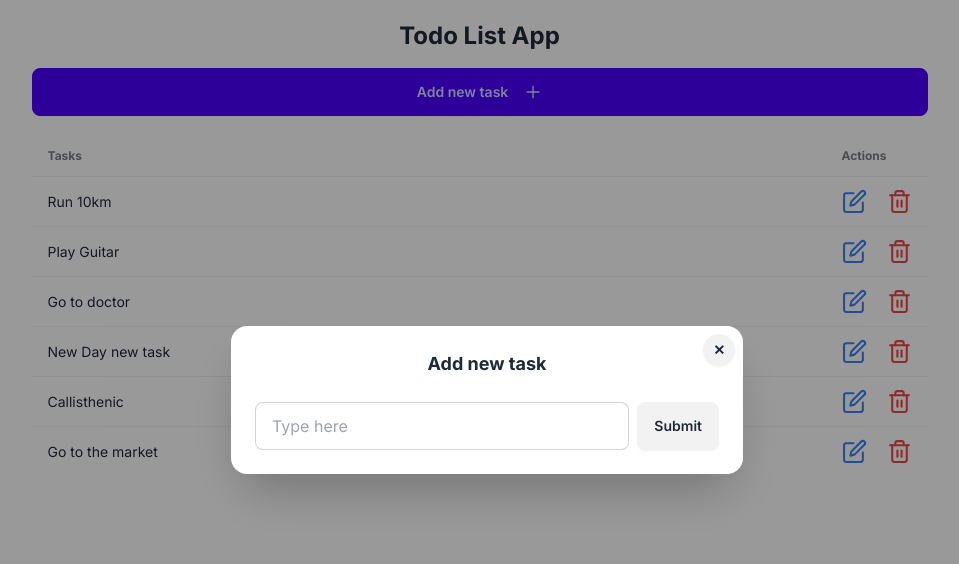
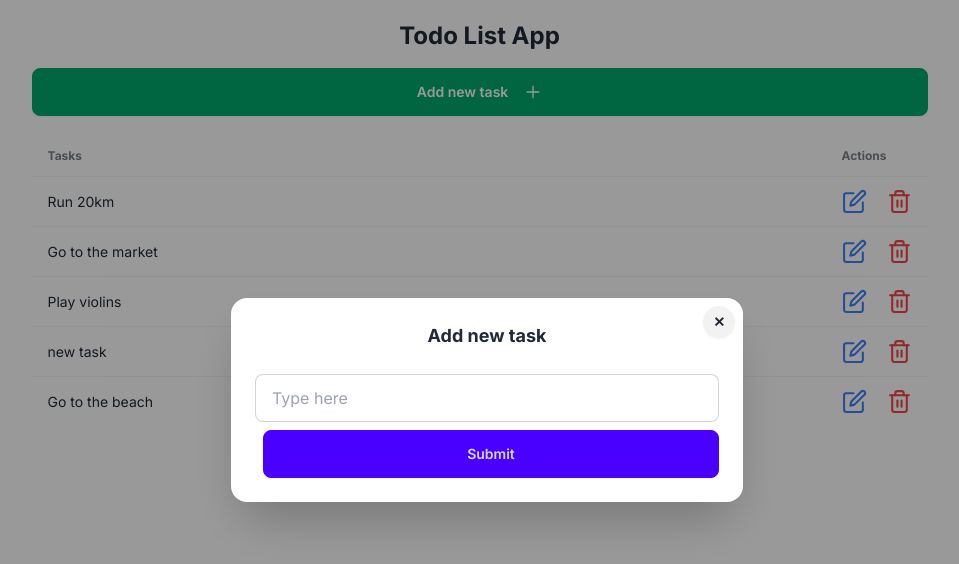
Before and after one commit to Itabghazouani/next-exercise-todo-list, a Next.js app: page / in a window 1280 px wide. Both pictures are taken after a click on the button "Add new task". Shown: the top 564 px of the page, without its empty margins (153-1112 px from the left). Built offline with nearby package versions, Linux system fonts and the light colour scheme; data requests are answered from the project's data file.

Commit message:
cleaned basic version, starting implementing new features

```diff
--- a/api.ts
+++ b/api.ts
@@ -3,12 +3,24 @@ import { ITask } from "@/types/tasks";
 const baseUrl = "http://localhost:3001";
 
 export const getAllTodos = async (): Promise<ITask[]> => {
+  try {
     const res = await fetch(`${baseUrl}/tasks`, { cache: "no-store" });
+
+    if (!res.ok) {
+      throw new Error(`HTTP error! status ${res.status}`);
+    }
+
     const todos = await res.json();
     return todos;
+
+  } catch (error) {
+    console.error("Error fetching todos:", error);
+    throw error;
+  }
 };
 
 export const addTodo = async (todo: ITask): Promise<ITask> => {
+  try {
     const res = await fetch(`${baseUrl}/tasks`, {
       method: "POST",
       headers: {
@@ -16,11 +28,22 @@ export const addTodo = async (todo: ITask): Promise<ITask> => {
       },
       body: JSON.stringify(todo),
     });
+
+    if (!res.ok) {
+      throw new Error(`Failed to add todo: ${res.statusText}`);
+    }
+
     const newTodo = await res.json();
     return newTodo;
+
+  } catch (error) {
+    console.error("Error adding todo:", error);
+    throw error;
+  }
 };
 
 export const editTodo = async (todo: ITask): Promise<ITask> => {
+  try {
     const res = await fetch(`${baseUrl}/tasks/${todo.id}`, {
       method: "PUT",
       headers: {
@@ -28,14 +51,42 @@ export const editTodo = async (todo: ITask): Promise<ITask> => {
       },
       body: JSON.stringify(todo),
     });
+
+    if (!res.ok) {
+      throw new Error(`Failed to edit todo: ${res.statusText}`);
+    }
+
     const updatedTodo = await res.json();
     return updatedTodo;
+
+  } catch (error) {
+    console.error("Error editing todo:", error);
+    throw error;
+  }
 };
 
 export const deleteTodo = async (id: string): Promise<void> => {
-  await fetch(`${baseUrl}/tasks/${id}`, { method: "DELETE" });
+  try {
+    const res = await fetch(`${baseUrl}/tasks/${id}`, { method: "DELETE" });
+
+    if (!res.ok) {
+      throw new Error(`Failed to delete todo: ${res.statusText}`);
+    }
+
+  } catch (error) {
+    console.error("Error deleting todo:", error);
+    throw error;
+  }
 };
 
 export const deleteAllTodos = async (): Promise<void> => {
+  try {
     const res = await fetch(`${baseUrl}/tasks`, { method: "DELETE" });
+    if (!res.ok) {
+      throw new Error(`HTTP error! status ${res.status}`);
     }
+  } catch (error) {
+    console.error("Failed to delete todos:", error);
+    throw error;
+  }
+};
--- a/data/todos.json
+++ b/data/todos.json
@@ -2,27 +2,23 @@
   "tasks": [
     {
       "id": "2",
-      "desc": "Run 10km"
-    },
-    {
-      "id": "9c2c0229-614a-4a0a-a7d2-2ec5ecb0adfe",
-      "desc": "Play Guitar"
-    },
-    {
-      "id": "e26e19db-812d-41c7-a9cf-7b4343271502",
-      "desc": "Go to doctor"
-    },
-    {
-      "id": "e309b017-8885-4cd5-ab61-ee564cc4004e",
-      "desc": "New Day new task"
-    },
-    {
-      "id": "e626af15-cc4e-4d4e-8ab8-4360439a3c87",
-      "desc": "Callisthenic"
+      "desc": "Run 20km"
     },
     {
       "id": "ab640453-bda0-47f6-bf6b-5773d078fb34",
       "desc": "Go to the market"
+    },
+    {
+      "id": "2c6cbf2d-0cbd-4c4b-ba5d-0da058865a96",
+      "desc": "Play violins"
+    },
+    {
+      "id": "7e7b770c-05c6-43ba-91ba-f5870fb9e976",
+      "desc": "new task"
+    },
+    {
+      "id": "3358f6f7-d570-43ec-be7d-b537e7ed548c",
+      "desc": "Go to the beach"
     }
   ]
 }
--- a/src/app/components/AddTask.tsx
+++ b/src/app/components/AddTask.tsx
@@ -11,15 +11,19 @@ import { addTodo } from "../../../api";
 const AddTask = () => {
   const router = useRouter();
   const [modalOpen, setModalOpen] = useState<boolean>(false);
-  const [newTaskValue, setNewTaskValue] = useState<string>("");
+  const [newTaskDesc, setNewTaskDesc] = useState<string>("");
 
   const handleSubmitNewTodo: FormEventHandler<HTMLFormElement> = async (e) => {
     e.preventDefault();
+    if (!newTaskDesc) {
+      alert("Please enter a task description");
+      return;
+    }
     await addTodo({
       id: uuidv4(),
-      desc: newTaskValue,
+      desc: newTaskDesc,
     });
-    setNewTaskValue("");
+    setNewTaskDesc("");
     setModalOpen(false);
     router.refresh();
   };
@@ -28,7 +32,7 @@ const AddTask = () => {
     <div>
       <button
         onClick={() => setModalOpen(true)}
-        className='btn btn-primary w-full'
+        className='btn btn-success w-full text-white'
       >
         Add new task <AiOutlinePlus className='ml-2' size={18} />
       </button>
@@ -36,15 +40,15 @@ const AddTask = () => {
       <Modal modalOpen={modalOpen} setModalOpen={setModalOpen}>
         <form onSubmit={handleSubmitNewTodo}>
           <h3 className='font-bold text-lg'>Add new task</h3>
-          <div className='modal-action'>
+          <div className='modal-action flex flex-col gap-2'>
             <input
-              value={newTaskValue}
-              onChange={(e) => setNewTaskValue(e.target.value)}
+              value={newTaskDesc}
+              onChange={(e) => setNewTaskDesc(e.target.value)}
               type='text'
               placeholder='Type here'
-              className='input input-bordered w-full'
+              className='input input-bordered w-full max-w-full'
             />
-            <button type='submit' className='btn'>
+            <button type='submit' className='btn btn-primary'>
               Submit
             </button>
           </div>
--- a/src/app/components/Modal.tsx
+++ b/src/app/components/Modal.tsx
@@ -2,7 +2,7 @@ import { FC, ReactNode } from "react"
 
 interface ModalProps {
   modalOpen: boolean;
-  setModalOpen: (open: boolean) => boolean | void;
+  setModalOpen: (modalOpen: boolean) => boolean | void;
   children: ReactNode;
 }
 
--- a/src/app/components/Task.tsx
+++ b/src/app/components/Task.tsx
@@ -1,7 +1,7 @@
 "use client";
 
 import { ITask } from "@/types/tasks";
-import { FormEventHandler, useState } from "react";
+import { FC, FormEventHandler, useState } from "react";
 import { FiEdit, FiTrash2 } from "react-icons/fi";
 import Modal from "./Modal";
 import { useRouter } from "next/navigation";
@@ -12,17 +12,22 @@ interface TaskProps {
   task: ITask;
 }
 
-const Task: React.FC<TaskProps> = ({ task }) => {
+const Task: FC<TaskProps> = ({ task }) => {
+
   const router = useRouter();
+
   const [openModalEdit, setOpenModalEdit] = useState<boolean>(false);
   const [openModalDeleted, setOpenModalDeleted] = useState<boolean>(false);
-  const [taskToEdit, setTaskToEdit] = useState<string>(task.desc);
+  const [editTaskInfo, setEditTaskInfo] = useState<ITask>({
+    id: task.id,
+    desc: task.desc,
+  });
 
   const handleSubmitEditTodo: FormEventHandler<HTMLFormElement> = async (e) => {
     e.preventDefault();
     await editTodo({
-      id: task.id,
-      desc: taskToEdit,
+      id: editTaskInfo.id,
+      desc: editTaskInfo.desc,
     });
     setOpenModalEdit(false);
     router.refresh();
@@ -45,17 +50,19 @@ const Task: React.FC<TaskProps> = ({ task }) => {
           size={25}
         />
         <Modal modalOpen={openModalEdit} setModalOpen={setOpenModalEdit}>
-          <form onSubmit={handleSubmitEditTodo}>
+          <form
+            onSubmit={handleSubmitEditTodo}
+            className="flex flex-col items-center gap-8 pt-8 pb-32">
             <h3 className='font-bold text-lg'>Edit task</h3>
             <div className='modal-action'>
               <input
-                value={taskToEdit}
-                onChange={(e) => setTaskToEdit(e.target.value)}
+                value={editTaskInfo.desc}
+                onChange={(e) => setEditTaskInfo({...editTaskInfo, desc: e.target.value})}
                 type='text'
                 placeholder='Type here'
                 className='input input-bordered w-full'
               />
-              <button type='submit' className='btn'>
+              <button type='submit' className='btn btn-primary'>
                 Submit
               </button>
             </div>
@@ -72,9 +79,10 @@ const Task: React.FC<TaskProps> = ({ task }) => {
             Are you sure, you want to delete this task?
           </h3>
           <div className='modal-action'>
-            <button onClick={() => handleDeleteTask(task.id)} className='btn'>
+            <button onClick={() => handleDeleteTask(task.id)} className='btn  bg-red-600 text-white hover:bg-red-500'>
               Yes
             </button>
+            <button className="btn" onClick={() => setOpenModalDeleted(false)}>No</button>
           </div>
         </Modal>
       </td>
--- a/src/app/page.tsx
+++ b/src/app/page.tsx
@@ -1,7 +1,7 @@
 
 import { getAllTodos } from "../../api";
-import AddTask from "./components/AddTask";
-import TodoList from "./components/TodoList";
+import { AddTask, TodoList } from "./components";
+
 
 export default async function Home() {
   const tasks = await getAllTodos();
```
Lines whose indentation alone changed are shown as unchanged.
